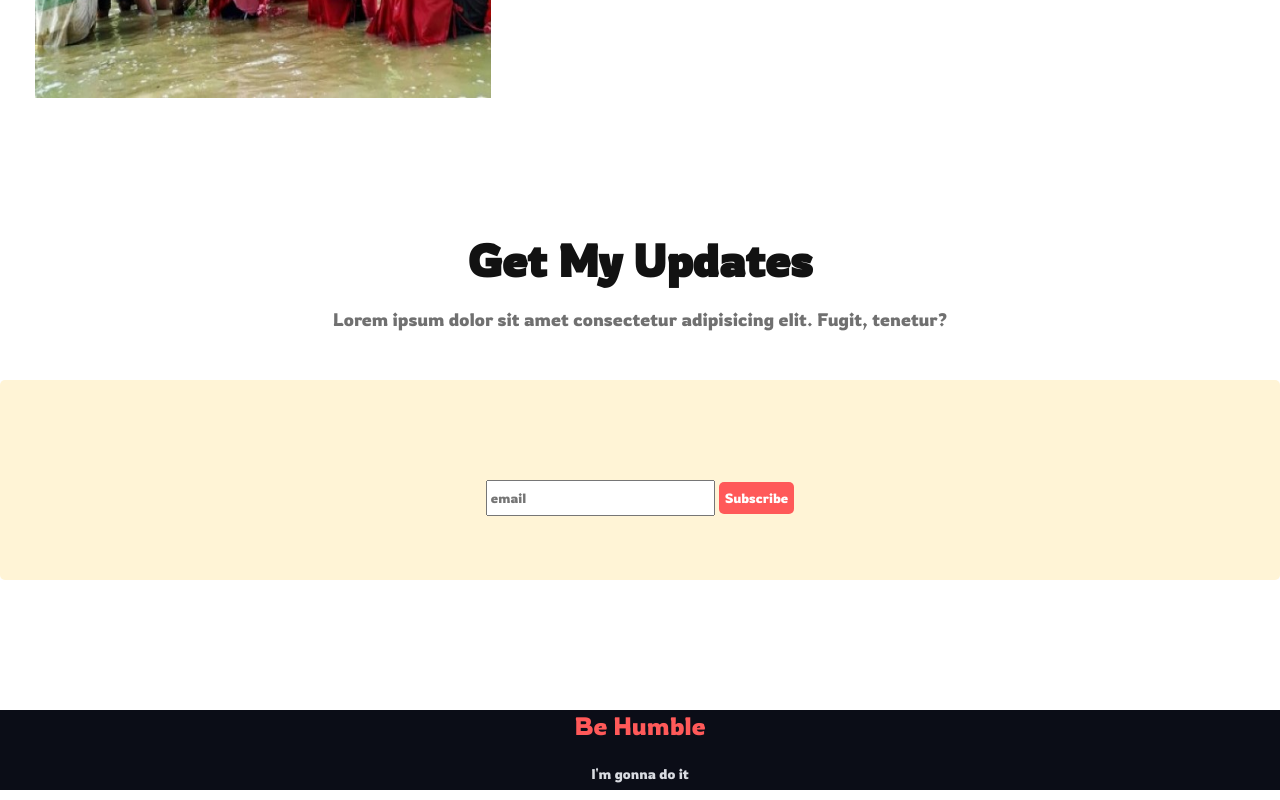
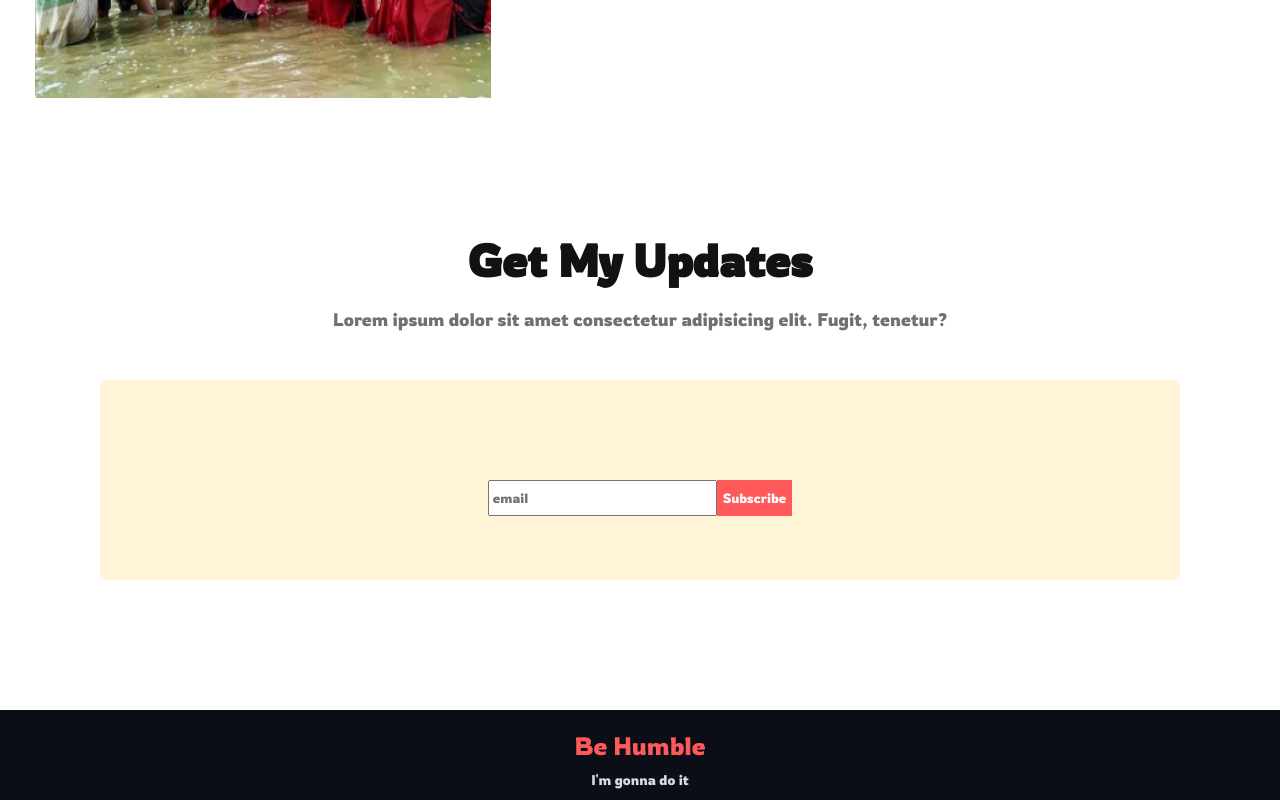
Before and after one commit to kamrul25/practices-time, a plain HTML site: page index.html in a window 1280 px wide. Shown: the part 2443-3243 px from the top of the page. Drawn offline with Linux system fonts and the light colour scheme.

Commit message:
adding margin and padding

```diff
--- a/styles/donate.css
+++ b/styles/donate.css
@@ -173,6 +173,8 @@
   height: 200px;
   border: 0;
   border-radius: 5px;
+  margin-left: 100px;
+  margin-right: 100px;
   margin-bottom: 130px;
 }
 .updates input,
@@ -183,17 +185,16 @@
   padding: 8px 0 8px 3px;
 }
 .updates .btn-subscribe {
-  margin-left: 0;
-  padding: 8px 6px;
+  margin-left: -4px ;
+  padding: 10px 6px;
   border: 0;
   background: #ff5959;
-  border-radius: 5px;
   color: #ffffff;
 }
 /* footer */
 .footer{
   text-align: center;
-  height: 80px ;
+  height:90px ;
   border: 0;
   background: #0B0D17;
 
@@ -202,7 +203,7 @@
   font-weight: 400;
   font-size: 25px;
   color: #FF5959;
-  margin: 42px 0 24px 0;
+  padding-top: 20px;
 }
 .footer-description{
   margin-top: 10px;
```
